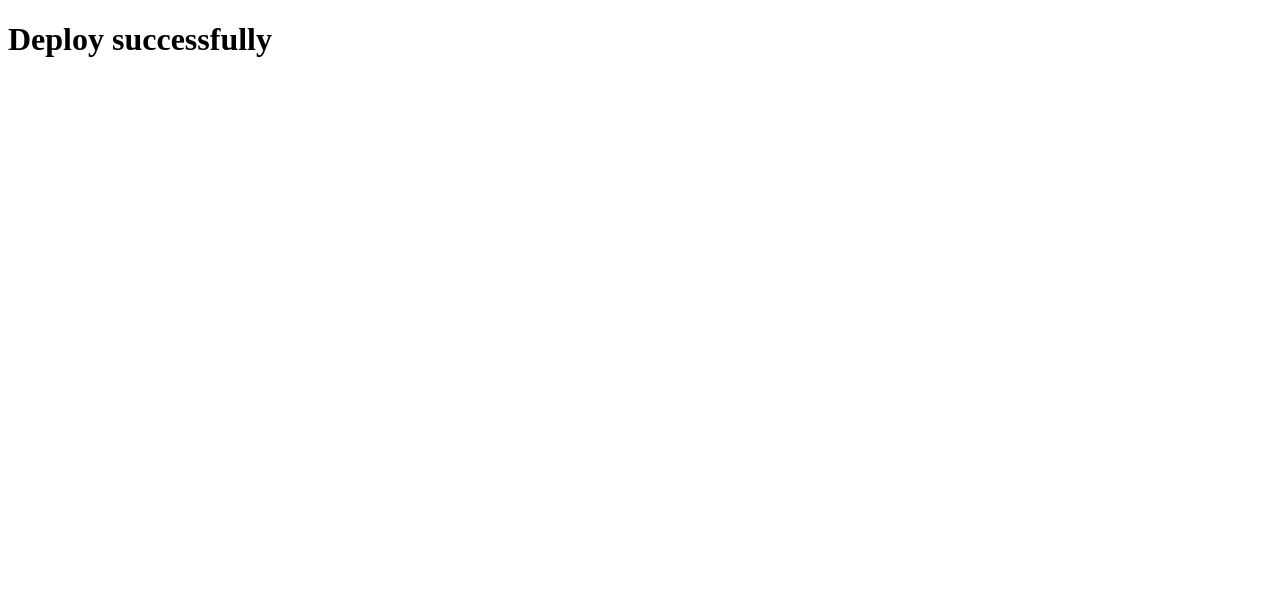
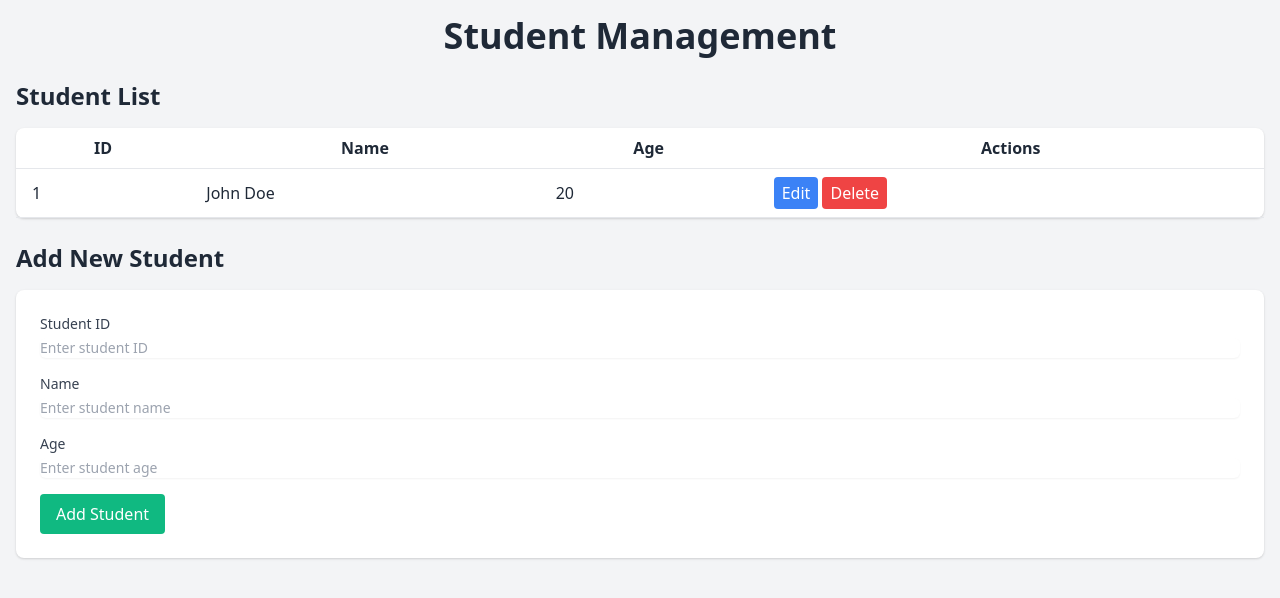
Before and after one commit to simsokhen70/testdeploy, a plain HTML site: page index.html in a window 1280 px wide. Drawn offline with nearby package versions, Linux system fonts and the light colour scheme.

Commit message:
student management

```diff
--- a/index.html
+++ b/index.html
@@ -3,11 +3,59 @@
 <head>
     <meta charset="UTF-8">
     <meta name="viewport" content="width=device-width, initial-scale=1.0">
-    <title>Document</title>
+    <title>Student Management</title>
+    <link href="https://cdn.jsdelivr.net/npm/tailwindcss@2.2.19/dist/tailwind.min.css" rel="stylesheet">
 </head>
-<body>
-    <h1>
-        Deploy successfully
-    </h1>
+<body class="bg-gray-100 text-gray-800">
+    <div class="container mx-auto p-4">
+        <header class="mb-6">
+            <h1 class="text-4xl font-bold text-center">Student Management</h1>
+        </header>
+
+        <section class="mb-6">
+            <h2 class="text-2xl font-semibold mb-4">Student List</h2>
+            <table class="min-w-full bg-white rounded-lg shadow">
+                <thead>
+                    <tr>
+                        <th class="py-2 px-4 border-b">ID</th>
+                        <th class="py-2 px-4 border-b">Name</th>
+                        <th class="py-2 px-4 border-b">Age</th>
+                        <th class="py-2 px-4 border-b">Actions</th>
+                    </tr>
+                </thead>
+                <tbody>
+                    <tr>
+                        <td class="py-2 px-4 border-b">1</td>
+                        <td class="py-2 px-4 border-b">John Doe</td>
+                        <td class="py-2 px-4 border-b">20</td>
+                        <td class="py-2 px-4 border-b">
+                            <button class="bg-blue-500 text-white px-2 py-1 rounded">Edit</button>
+                            <button class="bg-red-500 text-white px-2 py-1 rounded">Delete</button>
+                        </td>
+                    </tr>
+                    <!-- Add more student rows as needed -->
+                </tbody>
+            </table>
+        </section>
+
+        <section>
+            <h2 class="text-2xl font-semibold mb-4">Add New Student</h2>
+            <form class="bg-white p-6 rounded-lg shadow">
+                <div class="mb-4">
+                    <label class="block text-sm font-medium text-gray-700" for="studentId">Student ID</label>
+                    <input class="mt-1 block w-full border-gray-300 rounded-md shadow-sm focus:ring-indigo-500 focus:border-indigo-500 sm:text-sm" type="text" id="studentId" placeholder="Enter student ID">
+                </div>
+                <div class="mb-4">
+                    <label class="block text-sm font-medium text-gray-700" for="studentName">Name</label>
+                    <input class="mt-1 block w-full border-gray-300 rounded-md shadow-sm focus:ring-indigo-500 focus:border-indigo-500 sm:text-sm" type="text" id="studentName" placeholder="Enter student name">
+                </div>
+                <div class="mb-4">
+                    <label class="block text-sm font-medium text-gray-700" for="studentAge">Age</label>
+                    <input class="mt-1 block w-full border-gray-300 rounded-md shadow-sm focus:ring-indigo-500 focus:border-indigo-500 sm:text-sm" type="number" id="studentAge" placeholder="Enter student age">
+                </div>
+                <button class="bg-green-500 text-white px-4 py-2 rounded">Add Student</button>
+            </form>
+        </section>
+    </div>
 </body>
 </html>
```
